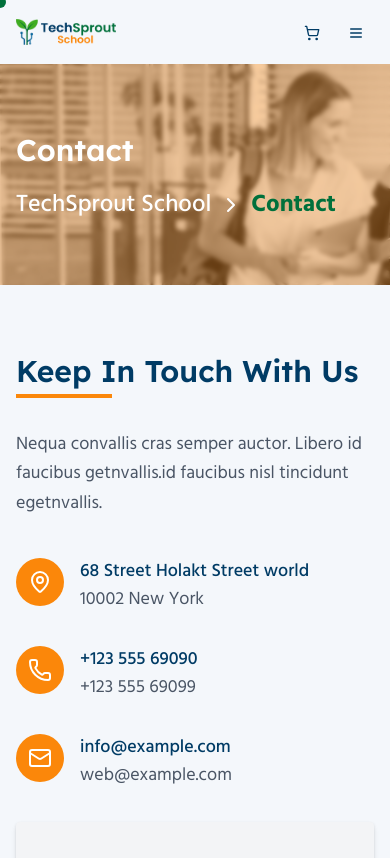
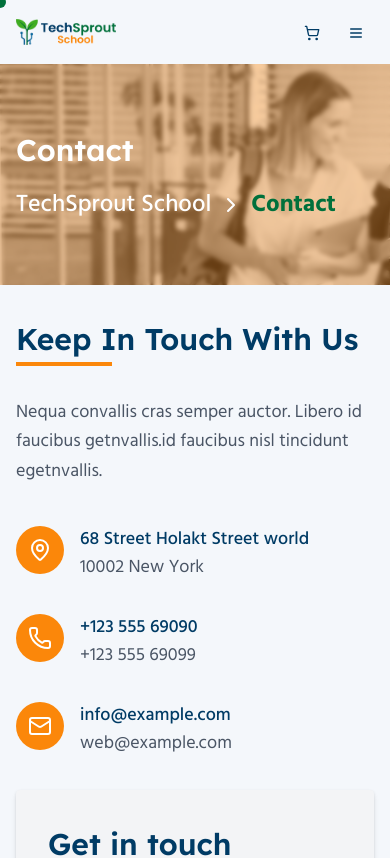
Before and after one commit to Webtricker/techsprout, a Next.js app: page /contact in a window 390 px wide. Shown: the top 858 px of the page. Built offline with nearby package versions, Linux system fonts and the light colour scheme; some icons are missing.

Commit message:
Update: contact page responsive done

```diff
--- a/src/app/contact/page.tsx
+++ b/src/app/contact/page.tsx
@@ -20,7 +20,7 @@ export default function Page() {
   return (
     <>
       <Hero pageName='Contact' />
-      <section className='container mx-auto mt-16 mb-16 grid grid-cols-1 gap-8 px-4 md:mb-24 lg:grid-cols-2 lg:gap-12'>
+      <section className='container mx-auto my-8 grid grid-cols-1 gap-8 px-4 md:mb-24 lg:my-16 lg:grid-cols-2 lg:gap-12'>
         {/* Keep In Touch With Us Section */}
         <div className='flex flex-col items-start'>
           <Title h={2}>Keep In Touch With Us</Title>
@@ -124,7 +124,7 @@ export default function Page() {
           </form>
         </div>
       </section>
-      <section className='relative h-[550px]'>
+      <section className='relative h-[300px] md:h-[550px]'>
         <Map posix={[4.79029, -75.69003]} />
       </section>
     </>
```
